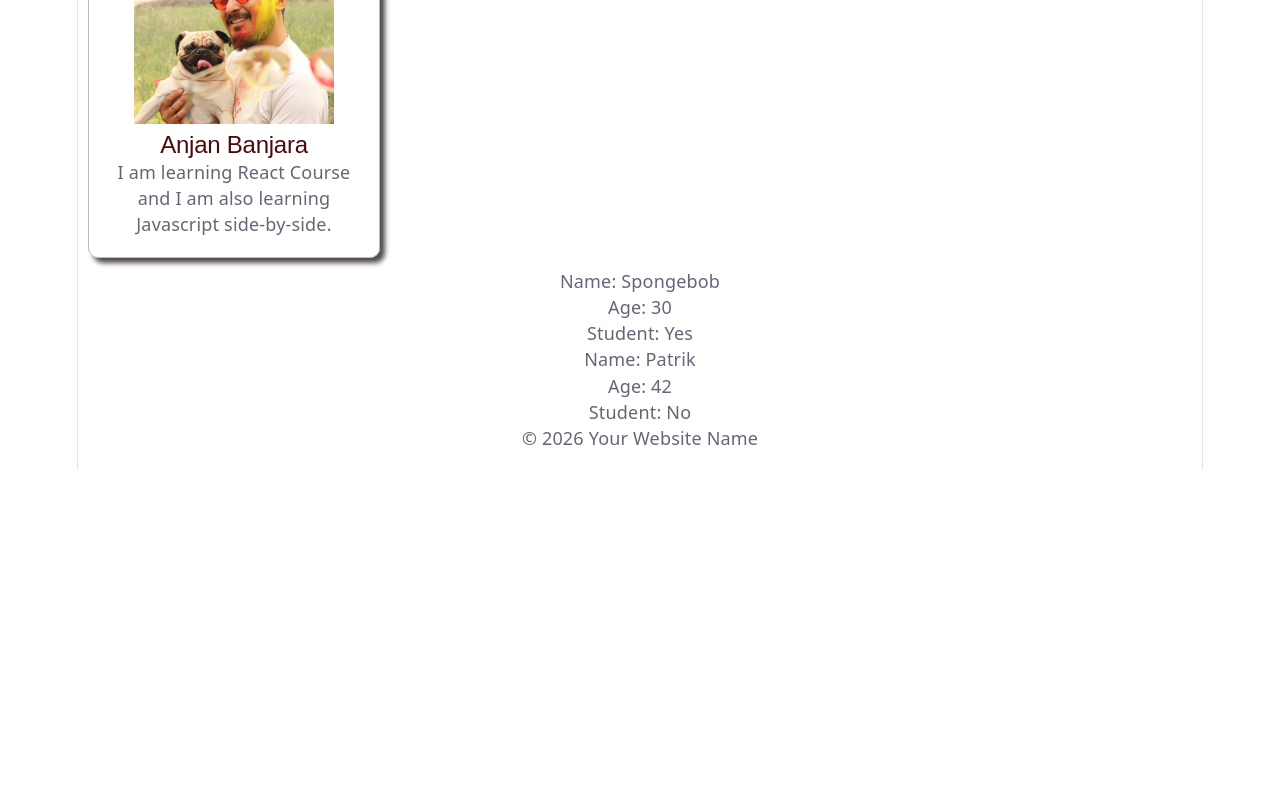
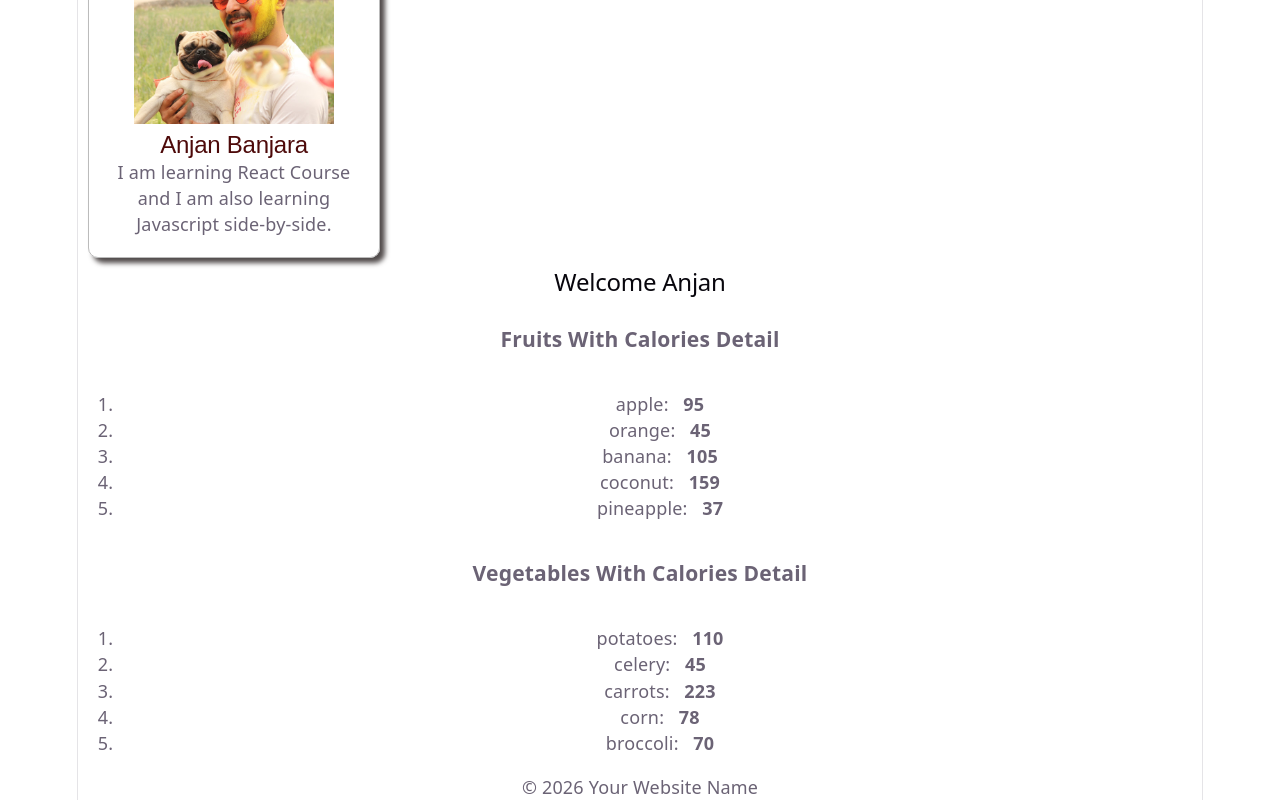
Before and after one commit to lucky-banjara/react-learn2code, a React (Vite) app in the folder my-react-app/: page / in a window 1280 px wide. Shown: the part 330-1130 px from the top of the page. Before the commit the page ends 800 px from the top, so only its background shows below. Built offline with nearby package versions, Linux system fonts and the light colour scheme.

Commit message:
feat(props, render list): worked on props and rendering list

```diff
--- a/my-react-app/src/App.jsx
+++ b/my-react-app/src/App.jsx
@@ -3,22 +3,43 @@ import Footer from "./Footer.jsx"
 import Food from "./Food.jsx"
 import Card from "./Card.jsx"
 import Student from "./Student.jsx"
+import UserGreeting from "./UserGreeting.jsx"
+import List from "./List.jsx"
 
 function App() {
+
+   const fruits = [
+        {id:1, name:'apple', calories:95},
+        {id:2, name:'orange', calories:45},
+        {id:3, name:'banana', calories:105},
+        {id:4, name:'coconut', calories:159},
+        {id:5, name:'pineapple', calories:37}];
+
+
+    const vegetables = [
+        {id:6, name:'potatoes', calories:110},
+        {id:7, name:'celery', calories:45},
+        {id:8, name:'carrots', calories:223},
+        {id:9, name:'corn', calories:78},
+        {id:10, name:'broccoli', calories:70}];
+
 
   return (
     <>
      <Header />
      < Card />
-     < Student name= "Spongebob" age={30} isStudent={true}/>
-     < Student name= "Patrik" age={42} isStudent={false}/>
+     {/* < Student name= "Spongebob" age={30} isStudent={true}/> */}
+     < UserGreeting isLoggedIn={true} username="Anjan" />
      {/* <Food /> */}
+
+     {fruits.length > 0 ? <List items = {fruits} category="Fruits With Calories Detail"/>: null}
+     {vegetables.length > 0 && <List items = {vegetables} category="Vegetables With Calories Detail"/>}
+
      <Footer />
+
 
     </>
   );
 
-
-
 }
 export default App
--- /dev/null
+++ b/my-react-app/src/List.jsx
@@ -0,0 +1,52 @@
+
+
+function List(props){
+
+    // const fruits = [
+    //     {id:1, name:'apple', calories:95},
+    //     {id:2, name:'orange', calories:45},
+    //     {id:3, name:'banana', calories:105},
+    //     {id:4, name:'coconut', calories:159},
+    //     {id:5, name:'pineapple', calories:37}];
+
+    // fruits.sort((a,b) => a.name.localeCompare(b.name)); // Alphabetical Order
+    // fruits.sort((a,b)=> b.name.localeCompare(a.name)); //reverse alphabetical
+
+    // fruits.sort((a,b) => a.calories - b.calories); //numeric
+    // fruits.sort((a,b) => b.calories - a.calories); //reverse numeric
+
+
+    // const lowCalFruits = fruits.filter((fruit)=> fruit.calories < 100)
+    // // const lowCalFruits = fruits.filter((fruit)=> fruit.calories >= 100)
+
+    // const listItems = lowCalFruits.map((lowCalFruits) => <li key={lowCalFruits.id}>
+    //                                        {lowCalFruits.name}: &nbsp;
+    //                                       <b> {lowCalFruits.calories}</b></li>)
+
+
+
+    // const listItems = fruits.map((fruit) => <li key={fruit.id}>
+    //                                        {fruit.name}: &nbsp;
+    //                                       <b> {fruit.calories}</b></li>)
+
+
+
+    const category = props.category;
+    const itemList = props.items;
+    const listItems = itemList.map((fruit) => <li key={fruit.id}>
+                                         {fruit.name}: &nbsp;
+                                        <b> {fruit.calories}</b></li>)
+
+
+
+    return(
+       <>
+       <h3 className="list-category">{category}</h3>
+       <ol className="list-item">{listItems}</ol>
+       </> );
+
+
+}
+
+
+export default  List
--- /dev/null
+++ b/my-react-app/src/UserGreeting.jsx
@@ -0,0 +1,13 @@
+
+
+function UserGreeting(props){
+
+      return(props.isLoggedIn ? <h2>Welcome {props.username}</h2> :
+                                <h2>Please log in to continue</h2> );
+
+
+
+
+}
+
+export default UserGreeting
```
